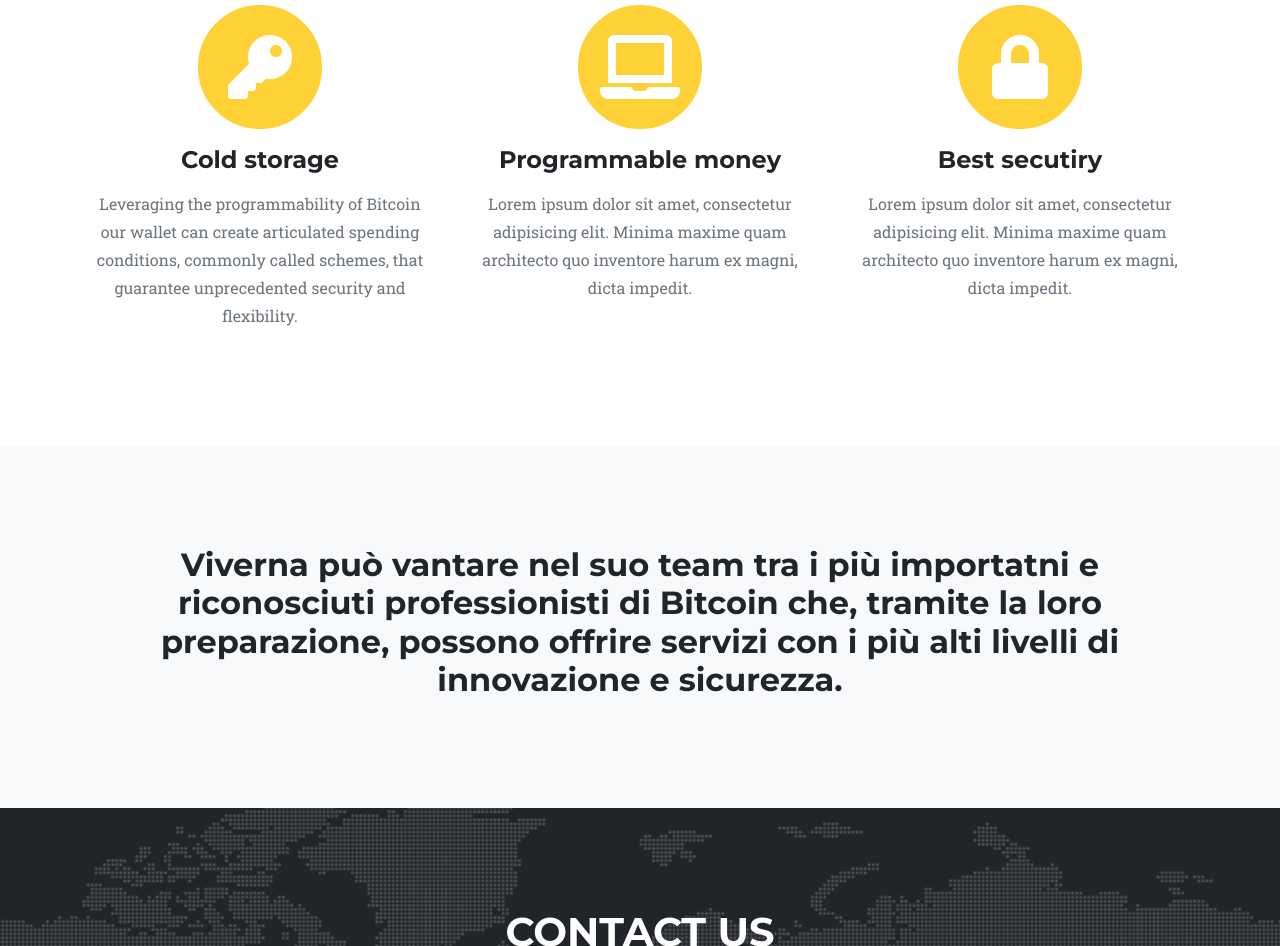
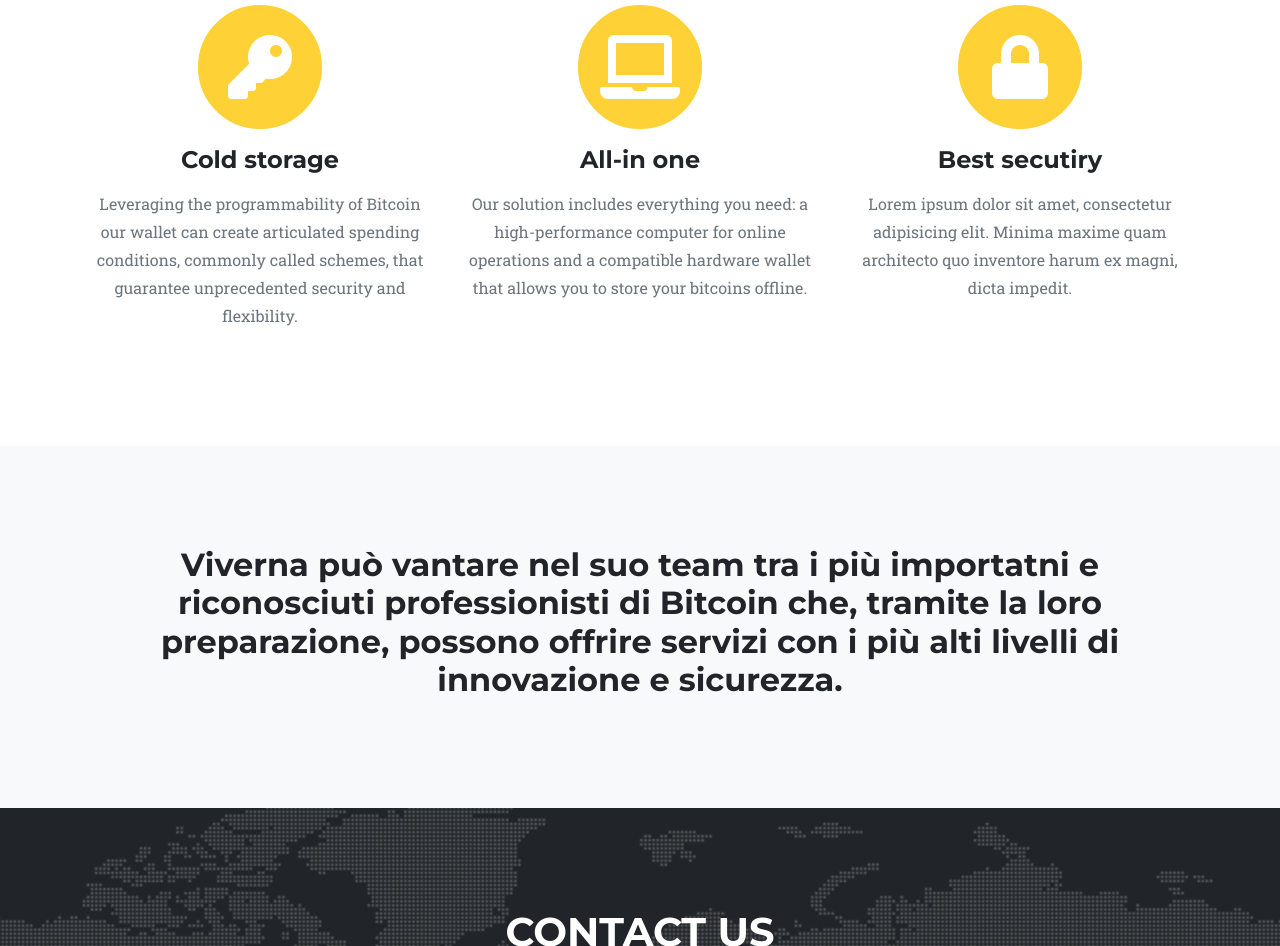
Before and after one commit to viverna-dev/viverna-site, a plain HTML site: page index.html in a window 1280 px wide. Shown: the part 1095-2041 px from the top of the page. Drawn offline with Linux system fonts and the light colour scheme; a web font is replaced by a local one.

```diff
--- a/index.html
+++ b/index.html
@@ -59,8 +59,8 @@
             <i class="fas fa-circle fa-stack-2x text-primary"></i>
             <i class="fas fa-laptop fa-stack-1x fa-inverse"></i>
           </span>
-          <h4 class="service-heading">Programmable money</h4>
-          <p class="text-muted">Lorem ipsum dolor sit amet, consectetur adipisicing elit. Minima maxime quam architecto quo inventore harum ex magni, dicta impedit.</p>
+          <h4 class="service-heading">All-in one</h4>
+          <p class="text-muted">Our solution includes everything you need: a high-performance computer for online operations and a compatible hardware wallet that allows you to store your bitcoins offline.</p>
         </div>
         <div class="col-md-4">
           <span class="fa-stack fa-4x">
```
